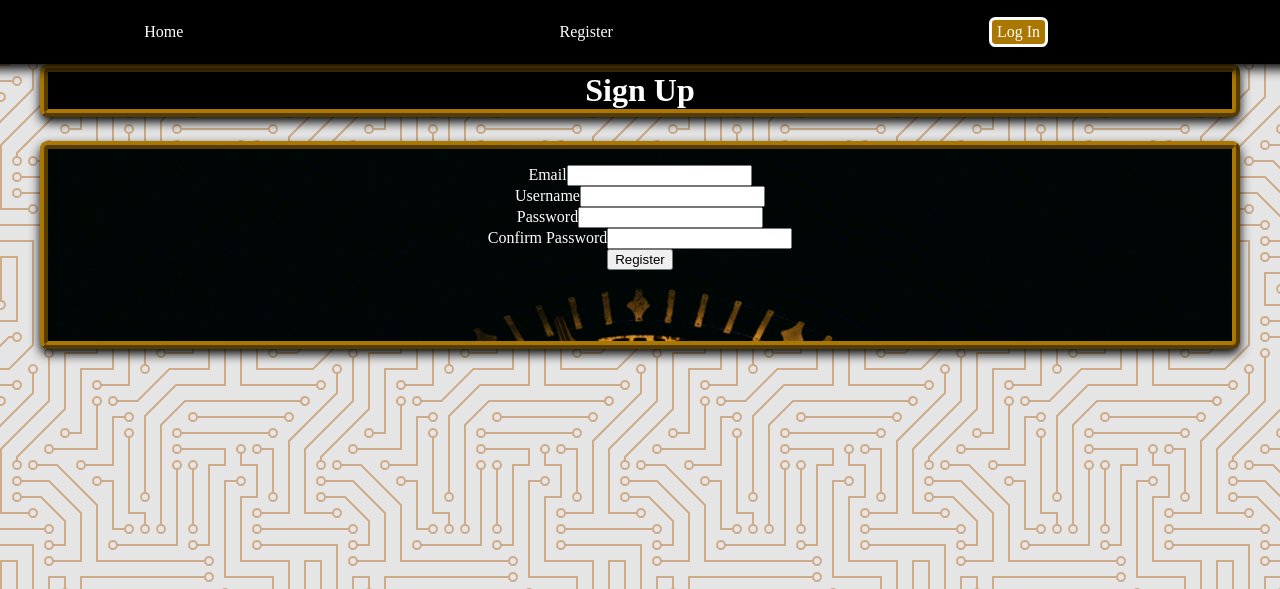
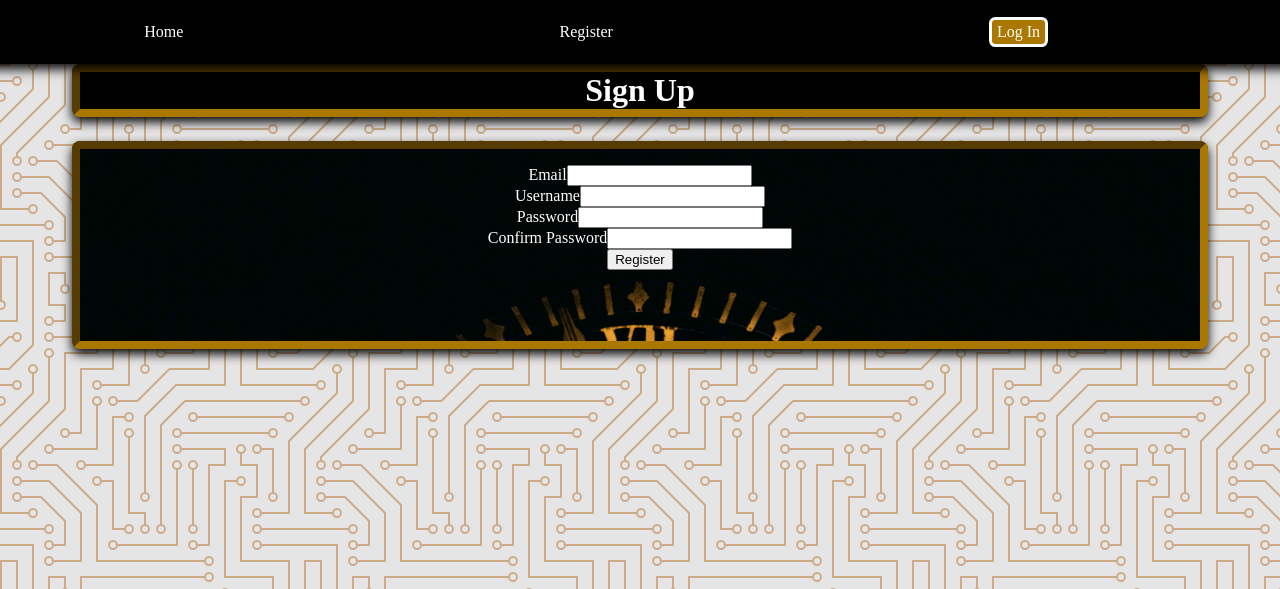
Before and after one commit to awatersny/time_cards, a Flask app: page /register in a window 1280 px wide. Shown: the top 589 px of the page. Run offline with Flask 2, Linux system fonts and the light colour scheme; parts of the project's set-up code (start-up, migrations or seed data) failed here and were passed over; some libraries are stand-ins or nearby versions.

Commit message:
Update styling

```diff
--- a/myapp/static/stylesheets/style.css
+++ b/myapp/static/stylesheets/style.css
@@ -18,21 +18,21 @@ form, h1 {
   border-radius: .5rem;
   border: .5rem solid #000;
   box-shadow: 0 5px 11px black;
+  width: 85vw;
 }
 
 h1 {
-  width: 90vw;
   margin-top: 3vh;
   background-size: cover;
   background-color: #000;
-  border: .5rem ridge #a70;
+  border: .5rem inset #a70;
 }
 
 form {
   background-image: url("../images/thomas-bormans-JsTmUnHdVYQ-unsplash.jpg");
   background-size: cover;
   background-color: #000;
-  border: .5rem ridge #a70;
+  border: .5rem inset #a70;
   padding: 1rem;
   height: 20vh;
 }
@@ -47,7 +47,7 @@ form {
   margin: 1rem;
   height: 20rem;
   border-radius: .5rem;
-  border: .5rem ridge #a70;
+  border: .5rem inset #a70;
   box-shadow: 0 5px 11px black;
 }
 
--- a/myapp/templates/index.html
+++ b/myapp/templates/index.html
@@ -7,9 +7,7 @@
         {% for card in time_cards.items %}
             <div class="card">
                 <div class="car-boy">
-                        <h2 class="card-row">
-                            <span>Employee:</span>
-                            <span>{{card.employee.username}}</span></h2>
+                        <h2>{{card.employee.username}}</h2>
                         <h2 class="card-row">
                             <span>Date:</span>
                             <span>{{card.time_in.month}}-{{card.time_in.day}}-{{card.time_in.year}}</span></h2>
--- a/myapp/templates/punch_in.html
+++ b/myapp/templates/punch_in.html
@@ -1,7 +1,7 @@
 {% extends "base.html" %}
 {% block content %}
     <div class="container">
-      <form class="form-group" method="POST">
+      <form method="POST">
           {{form.hidden_tag()}}
           <h1 id="confirm-stamp">Record Time Stamp?</h1>
         <div class="form-group">
```
